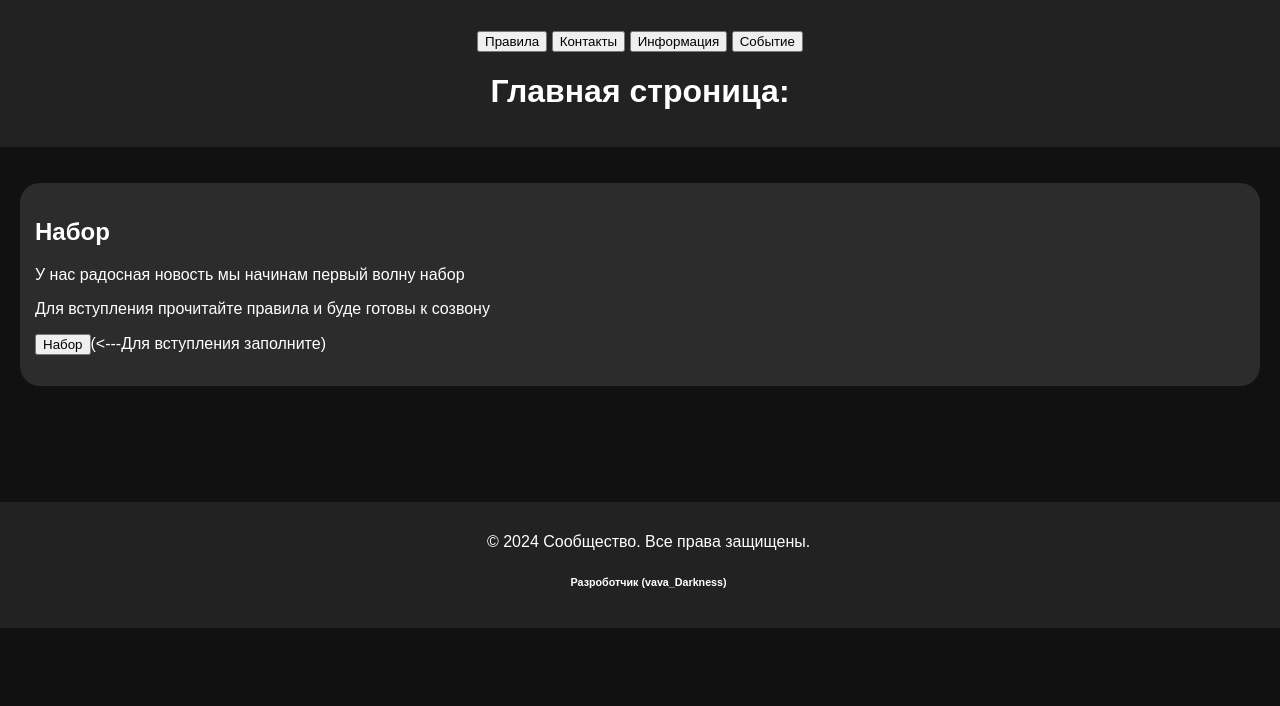
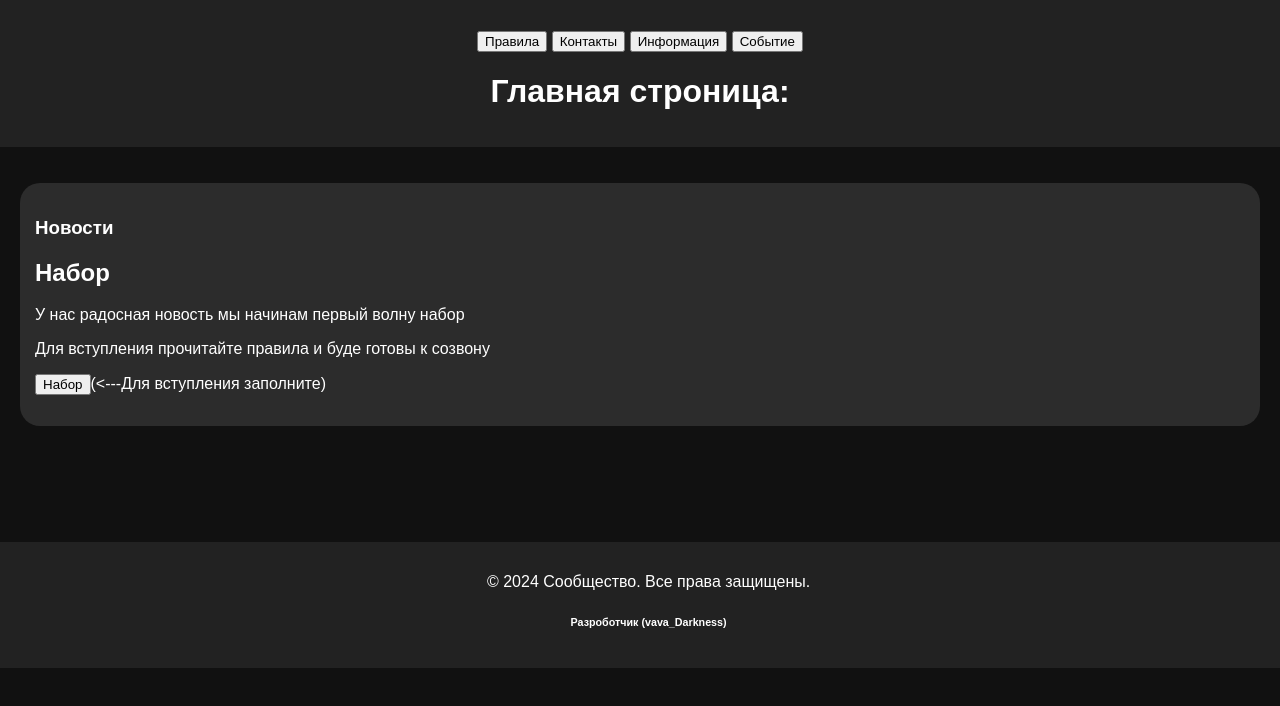
Before and after one commit to vava432/Darkness.io, a plain HTML site: page index.html in a window 1280 px wide. Drawn offline with Linux system fonts and the light colour scheme.

Commit message:
Update index.html

```diff
--- a/index.html
+++ b/index.html
@@ -32,6 +32,7 @@
 
               <main>
 <section>
+    <h1>Новости</h1>
     <h2>Набор</h2>
     <p>У нас радосная новость мы начинам первый волну набор</p>
     <p>Для вступления прочитайте правила и буде готовы к созвону</p>
```
